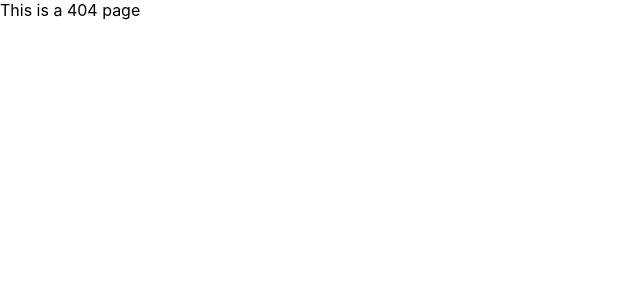
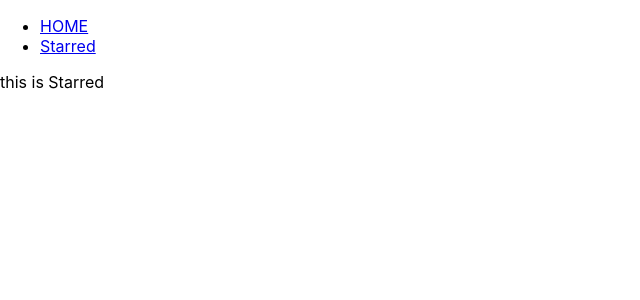
Before and after one commit to jessegjerde89/box-office, a React (Create React App) app: page /starred in a window 1280 px wide. Before the commit this address had no page. Shown: the top 300 px of the page, without its empty margins (0-640 px from the left). Built offline with nearby package versions, Linux system fonts and the light colour scheme.

Commit message:
nav bar updated

```diff
--- a/src/App.js
+++ b/src/App.js
@@ -1,21 +1,26 @@
 import React from "react";
 import { Switch, Route } from "react-router-dom";
 
+import Navs from "./components/Navs";
+import Home from "./pages/Home";
+import Starred from "./pages/Starred";
+
 function App() {
   return (
-    <Switch>
-      <Route exact path="/">
-        This is the home page
-      </Route>
+    <div>
+      <Navs />
+      <Switch>
+        <Route exact path="/">
+          <Home />
+        </Route>
 
-      <Route exact path="/start"> This is starred
-      </Route>
+        <Route exact path="/starred">
+          <Starred />
+        </Route>
 
-    <Route>
-      This is a 404 page
-    </Route>
-
-    </Switch>
+        <Route>This is a 404 page</Route>
+      </Switch>
+    </div>
   );
 }
 
--- /dev/null
+++ b/src/components/Navs.js
@@ -0,0 +1,23 @@
+import React from "react";
+import { Link } from "react-router-dom";
+
+const LINKS = [
+  { to: "/", text: "HOME" },
+  { to: "/starred", text: "Starred" },
+];
+
+const Navs = () => {
+  return (
+    <div>
+      <ul>
+        {LINKS.map((item) => (
+          <li key={item.to}>
+            <Link to={item.to}>{item.text}</Link>
+          </li>
+        ))}
+      </ul>
+    </div>
+  );
+};
+
+export default Navs;
--- /dev/null
+++ b/src/pages/Home.js
@@ -0,0 +1,7 @@
+import React from "react";
+
+export const Home = () => {
+  return <div>this is Home</div>;
+};
+
+export default Home;
--- /dev/null
+++ b/src/pages/Starred.js
@@ -0,0 +1,7 @@
+import React from "react";
+
+export const Starred = () => {
+  return <div>this is Starred</div>;
+};
+
+export default Starred;
```
Also changed, not shown: 1 other file (tests, documents, lock files or other folders).
